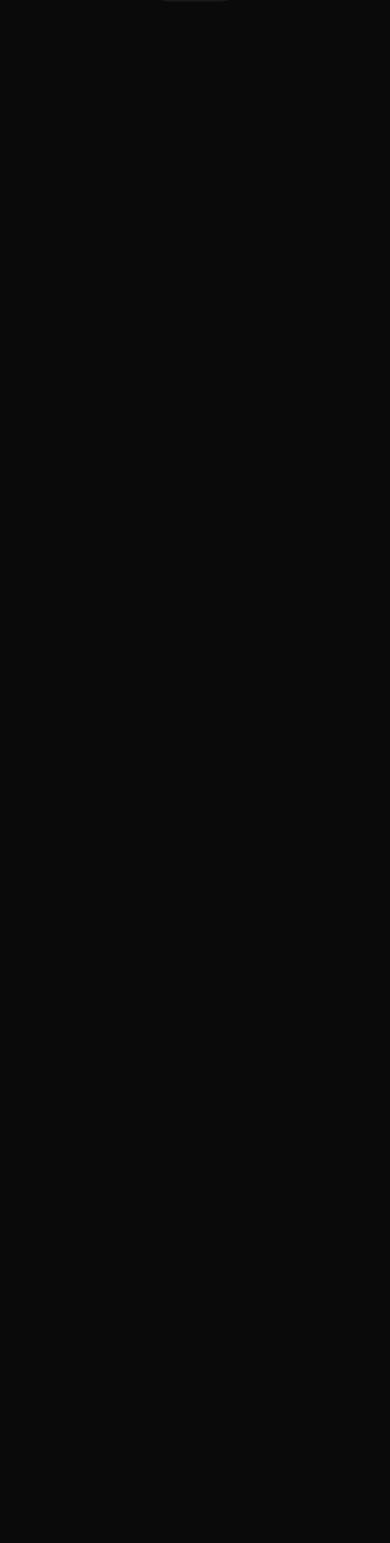
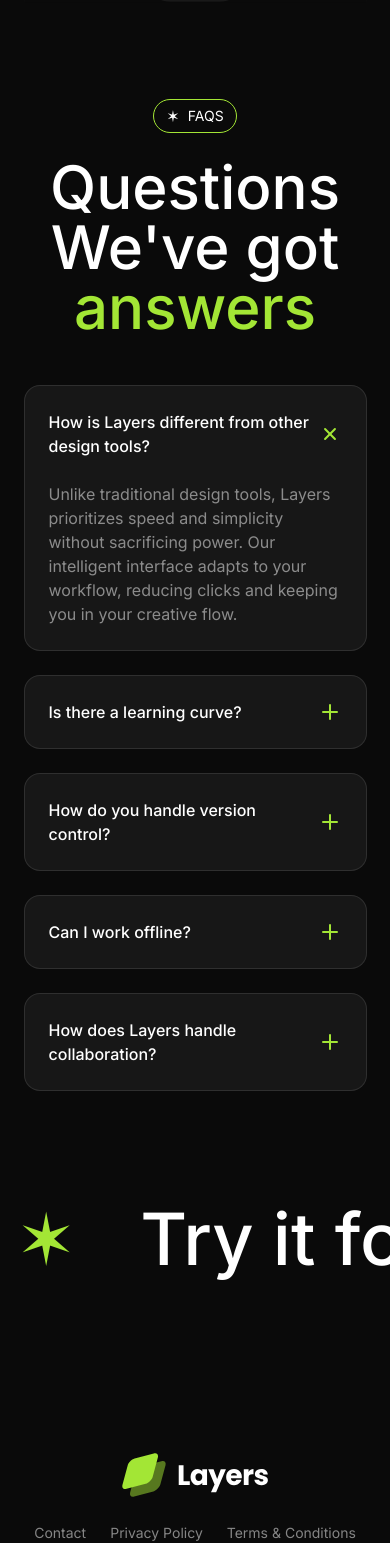
Before and after one commit to swamimalode07/SaaS-Landing-Page, a Next.js app: page / in a window 390 px wide. Shown: the part 4785-6328 px from the top of the page. Built offline with nearby package versions, Linux system fonts and the light colour scheme.

Commit message:
basic landingpage without animations

```diff
--- a/src/app/page.tsx
+++ b/src/app/page.tsx
@@ -4,6 +4,9 @@
 import Introduction from "@/sections/Introduction";
 import Features from "@/sections/Features";
 import Integrations from "@/sections/Integrations";
+import Faqs from "@/sections/Faqs";
+import CallToAction from "@/sections/CallToAction";
+import Footer from "@/sections/Footer";
 
 export default function Home() {
     return (
@@ -14,6 +17,9 @@
             <Introduction/>
             <Features/>
             <Integrations/>
+            <Faqs/>
+            <CallToAction/>
+            <Footer/>
         </>
     )
 }
--- a/src/sections/CallToAction.tsx
+++ b/src/sections/CallToAction.tsx
@@ -1,3 +1,17 @@
+
+
 export default function CallToAction() {
-    return <div>Call To Action</div>;
+    return <section className="py-24 ">
+        <div className="overflow-x-clip p-4 flex">
+            <div className="flex flex-none gap-16 text-7xl md:text-8xl font-medium">
+                {Array.from ({length:10}).map((_,i)=>(
+                        <div key={i} className=" flex items-center gap-16">
+                        <span className="text-lime-400 text-7xl">&#10038;</span>
+                        <span>Try it for Free</span>
+                    </div>
+                ))}
+            </div>
+        </div>
+        </section>
+
 }
--- a/src/sections/Faqs.tsx
+++ b/src/sections/Faqs.tsx
@@ -1,26 +1,55 @@
-// const faqs = [
-//     {
-//         question: "How is Layers different from other design tools?",
-//         answer: "Unlike traditional design tools, Layers prioritizes speed and simplicity without sacrificing power. Our intelligent interface adapts to your workflow, reducing clicks and keeping you in your creative flow.",
-//     },
-//     {
-//         question: "Is there a learning curve?",
-//         answer: "Layers is designed to feel intuitive from day one. Most designers are productive within hours, not weeks. We also provide interactive tutorials and comprehensive documentation to help you get started.",
-//     },
-//     {
-//         question: "How do you handle version control?",
-//         answer: "Every change in Layers is automatically saved and versioned. You can review history, restore previous versions, and create named versions for important milestones.",
-//     },
-//     {
-//         question: "Can I work offline?",
-//         answer: "Yes! Layers includes a robust offline mode. Changes sync automatically when you're back online, so you can keep working anywhere.",
-//     },
-//     {
-//         question: "How does Layers handle collaboration?",
-//         answer: "Layers is built for collaboration. You can invite team members to your projects, share feedback, and work together in real-time.",
-//     },
-// ];
+import Tag from "@/components/Tag";
+import { div } from "framer-motion/client";
+import { twMerge } from "tailwind-merge";
+const faqs = [
+    {
+        question: "How is Layers different from other design tools?",
+        answer: "Unlike traditional design tools, Layers prioritizes speed and simplicity without sacrificing power. Our intelligent interface adapts to your workflow, reducing clicks and keeping you in your creative flow.",
+    },
+    {
+        question: "Is there a learning curve?",
+        answer: "Layers is designed to feel intuitive from day one. Most designers are productive within hours, not weeks. We also provide interactive tutorials and comprehensive documentation to help you get started.",
+    },
+    {
+        question: "How do you handle version control?",
+        answer: "Every change in Layers is automatically saved and versioned. You can review history, restore previous versions, and create named versions for important milestones.",
+    },
+    {
+        question: "Can I work offline?",
+        answer: "Yes! Layers includes a robust offline mode. Changes sync automatically when you're back online, so you can keep working anywhere.",
+    },
+    {
+        question: "How does Layers handle collaboration?",
+        answer: "Layers is built for collaboration. You can invite team members to your projects, share feedback, and work together in real-time.",
+    },
+];
 
-// export default function Faqs() {
-//     return <div>Faqs</div>;
-// }
+export default function Faqs() {
+    const selectedIndex=0;
+
+
+    return (
+    <section className="container">
+        <div className="flex justify-center">
+        <Tag>Faqs</Tag>
+        </div>
+        <h2 className="text-6xl font-medium mt-6 text-center max-w-xl mx-auto">Questions We&apos;ve got <span className="text-lime-400">answers</span></h2>
+        <div className=" mt-12 flex flex-col gap-6 max-w-xl mx-auto">
+            {faqs.map((faq,faqIndex)=>(
+                <div key={faq.question} className="bg-neutral-900 rounded-2xl border border-white/10 p-6 ">
+                    <div className="flex justify-between items-center ">
+                        <h3 className="font-medium">{faq.question}</h3>
+                        <svg xmlns="http://www.w3.org/2000/svg" width="24" height="24" viewBox="0 0 24 24" fill="none" stroke="currentColor" stroke-width="2" stroke-linecap="round" stroke-linejoin="round" className={twMerge("feather feather-plus text-lime-400 flex-shrink-0",selectedIndex===faqIndex && "rotate-45")} >
+                        <line x1="12" y1="5" x2="12" y2="19" />
+                        <line x1="5" y1="12" x2="19" y2="12" />
+                         </svg>
+                    </div>
+                    <div className={twMerge(" mt-6",selectedIndex!==faqIndex && "hidden")}>
+                         <p className="text-white/50">{faq.answer}</p>
+                    </div>
+                </div>
+            ))}
+        </div>
+    </section>
+    )
+}
--- a/src/sections/Footer.tsx
+++ b/src/sections/Footer.tsx
@@ -1,9 +1,27 @@
-// const footerLinks = [
-//     { href: "#", label: "Contact" },
-//     { href: "#", label: "Privacy Policy" },
-//     { href: "#", label: "Terms & Conditions" },
-// ];
+import logoImage from "@/assets/images/logo.svg"
+import Image from "next/image";
 
-// export default function Footer() {
-//     return <div>Footer</div>;
-// }
+const footerLinks = [
+    { href: "#", label: "Contact" },
+    { href: "#", label: "Privacy Policy" },
+    { href: "#", label: "Terms & Conditions" },
+];
+
+export default function Footer() {
+    return <section className="py-16">
+        <div className="container">
+            <div className="flex flex-col md:flex-row  items-center md:justify-between   gap-6">
+                <div>
+                    <Image src={logoImage} alt="Logo"/>
+                </div>
+                <div>
+                    <nav className="flex gap-6">
+                        {footerLinks.map((link,index)=>(
+                            <a key={index} href={link.href} className="text-white/50 text-sm">{link.label}</a>
+                        ))}
+                    </nav>
+                </div>
+            </div>
+        </div>
+    </section>
+}
```
Also changed, not shown: src/app/layout.tsx (line endings or trailing spaces).
